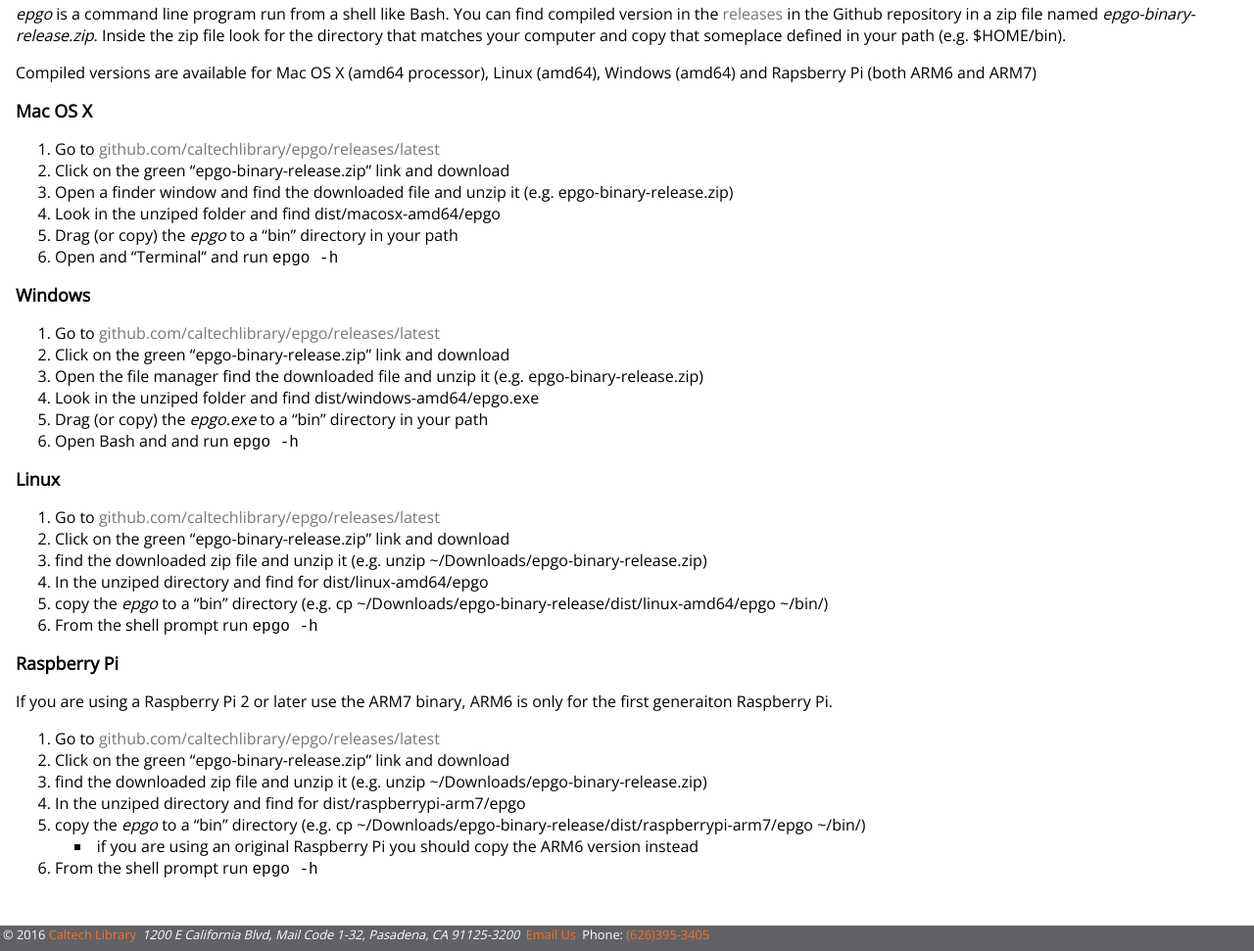
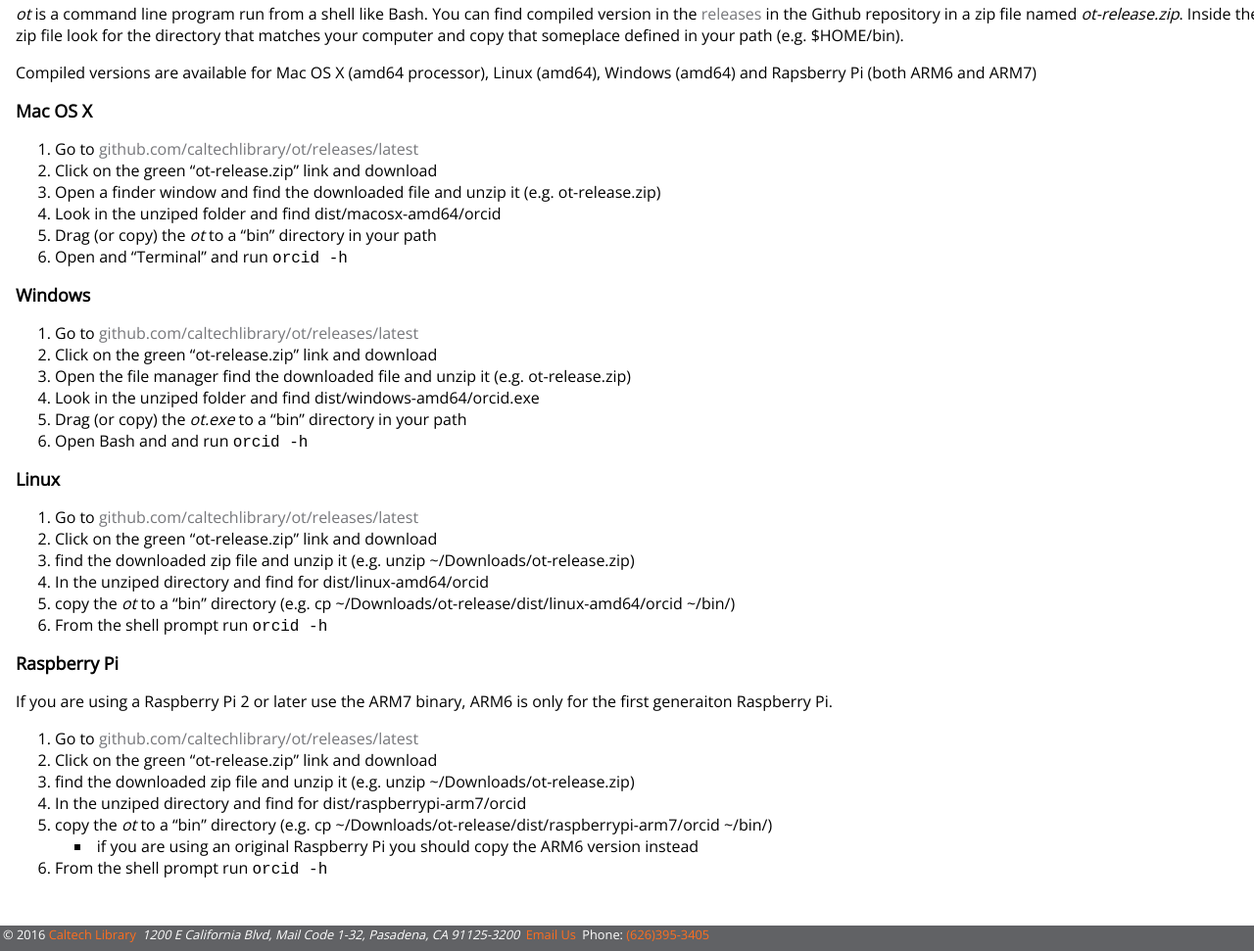
Before and after one commit to caltechlibrary/orcidtools, a plain HTML site: page install.html in a window 1280 px wide. Shown: the part 208-1179 px from the top of the page at 98% size. Drawn offline with nearby package versions, Linux system fonts and the light colour scheme.

Commit message:
Quick Save

```diff
--- a/install.html
+++ b/install.html
@@ -24,9 +24,9 @@
 <section>
 <h1>Installation</h1>
 
-<p><em>epgo</em> is a command line program run from a shell like Bash. You can find compiled
-version in the <a href="https://github.com/caltechlibrary/epgo/releases/latest">releases</a>
-in the Github repository in a zip file named <em>epgo-binary-release.zip</em>. Inside
+<p><em>ot</em> is a command line program run from a shell like Bash. You can find compiled
+version in the <a href="https://github.com/caltechlibrary/ot/releases/latest">releases</a>
+in the Github repository in a zip file named <em>ot-release.zip</em>. Inside
 the zip file look for the directory that matches your computer and copy that someplace
 defined in your path (e.g. $HOME/bin).</p>
 
@@ -36,34 +36,34 @@ defined in your path (e.g. $HOME/bin).</p>
 <h2>Mac OS X</h2>
 
 <ol>
-<li>Go to <a href="https://github.com/caltechlibrary/epgo/releases/latest">github.com/caltechlibrary/epgo/releases/latest</a></li>
-<li>Click on the green &ldquo;epgo-binary-release.zip&rdquo; link and download</li>
-<li>Open a finder window and find the downloaded file and unzip it (e.g. epgo-binary-release.zip)</li>
-<li>Look in the unziped folder and find dist/macosx-amd64/epgo</li>
-<li>Drag (or copy) the <em>epgo</em> to a &ldquo;bin&rdquo; directory in your path</li>
-<li>Open and &ldquo;Terminal&rdquo; and run <code>epgo -h</code></li>
+<li>Go to <a href="https://github.com/caltechlibrary/ot/releases/latest">github.com/caltechlibrary/ot/releases/latest</a></li>
+<li>Click on the green &ldquo;ot-release.zip&rdquo; link and download</li>
+<li>Open a finder window and find the downloaded file and unzip it (e.g. ot-release.zip)</li>
+<li>Look in the unziped folder and find dist/macosx-amd64/orcid</li>
+<li>Drag (or copy) the <em>ot</em> to a &ldquo;bin&rdquo; directory in your path</li>
+<li>Open and &ldquo;Terminal&rdquo; and run <code>orcid -h</code></li>
 </ol>
 
 <h2>Windows</h2>
 
 <ol>
-<li>Go to <a href="https://github.com/caltechlibrary/epgo/releases/latest">github.com/caltechlibrary/epgo/releases/latest</a></li>
-<li>Click on the green &ldquo;epgo-binary-release.zip&rdquo; link and download</li>
-<li>Open the file manager find the downloaded file and unzip it (e.g. epgo-binary-release.zip)</li>
-<li>Look in the unziped folder and find dist/windows-amd64/epgo.exe</li>
-<li>Drag (or copy) the <em>epgo.exe</em> to a &ldquo;bin&rdquo; directory in your path</li>
-<li>Open Bash and and run <code>epgo -h</code></li>
+<li>Go to <a href="https://github.com/caltechlibrary/ot/releases/latest">github.com/caltechlibrary/ot/releases/latest</a></li>
+<li>Click on the green &ldquo;ot-release.zip&rdquo; link and download</li>
+<li>Open the file manager find the downloaded file and unzip it (e.g. ot-release.zip)</li>
+<li>Look in the unziped folder and find dist/windows-amd64/orcid.exe</li>
+<li>Drag (or copy) the <em>ot.exe</em> to a &ldquo;bin&rdquo; directory in your path</li>
+<li>Open Bash and and run <code>orcid -h</code></li>
 </ol>
 
 <h2>Linux</h2>
 
 <ol>
-<li>Go to <a href="https://github.com/caltechlibrary/epgo/releases/latest">github.com/caltechlibrary/epgo/releases/latest</a></li>
-<li>Click on the green &ldquo;epgo-binary-release.zip&rdquo; link and download</li>
-<li>find the downloaded zip file and unzip it (e.g. unzip ~/Downloads/epgo-binary-release.zip)</li>
-<li>In the unziped directory and find for dist/linux-amd64/epgo</li>
-<li>copy the <em>epgo</em> to a &ldquo;bin&rdquo; directory (e.g. cp ~/Downloads/epgo-binary-release/dist/linux-amd64/epgo ~/bin/)</li>
-<li>From the shell prompt run <code>epgo -h</code></li>
+<li>Go to <a href="https://github.com/caltechlibrary/ot/releases/latest">github.com/caltechlibrary/ot/releases/latest</a></li>
+<li>Click on the green &ldquo;ot-release.zip&rdquo; link and download</li>
+<li>find the downloaded zip file and unzip it (e.g. unzip ~/Downloads/ot-release.zip)</li>
+<li>In the unziped directory and find for dist/linux-amd64/orcid</li>
+<li>copy the <em>ot</em> to a &ldquo;bin&rdquo; directory (e.g. cp ~/Downloads/ot-release/dist/linux-amd64/orcid ~/bin/)</li>
+<li>From the shell prompt run <code>orcid -h</code></li>
 </ol>
 
 <h2>Raspberry Pi</h2>
@@ -71,16 +71,16 @@ defined in your path (e.g. $HOME/bin).</p>
 <p>If you are using a Raspberry Pi 2 or later use the ARM7 binary, ARM6 is only for the first generaiton Raspberry Pi.</p>
 
 <ol>
-<li>Go to <a href="https://github.com/caltechlibrary/epgo/releases/latest">github.com/caltechlibrary/epgo/releases/latest</a></li>
-<li>Click on the green &ldquo;epgo-binary-release.zip&rdquo; link and download</li>
-<li>find the downloaded zip file and unzip it (e.g. unzip ~/Downloads/epgo-binary-release.zip)</li>
-<li>In the unziped directory and find for dist/raspberrypi-arm7/epgo</li>
-<li>copy the <em>epgo</em> to a &ldquo;bin&rdquo; directory (e.g. cp ~/Downloads/epgo-binary-release/dist/raspberrypi-arm7/epgo ~/bin/)
+<li>Go to <a href="https://github.com/caltechlibrary/ot/releases/latest">github.com/caltechlibrary/ot/releases/latest</a></li>
+<li>Click on the green &ldquo;ot-release.zip&rdquo; link and download</li>
+<li>find the downloaded zip file and unzip it (e.g. unzip ~/Downloads/ot-release.zip)</li>
+<li>In the unziped directory and find for dist/raspberrypi-arm7/orcid</li>
+<li>copy the <em>ot</em> to a &ldquo;bin&rdquo; directory (e.g. cp ~/Downloads/ot-release/dist/raspberrypi-arm7/orcid ~/bin/)
 
 <ul>
 <li>if you are using an original Raspberry Pi you should copy the ARM6 version instead</li>
 </ul></li>
-<li>From the shell prompt run <code>epgo -h</code></li>
+<li>From the shell prompt run <code>orcid -h</code></li>
 </ol>
 
 </section>
```
Also changed, not shown: 1 other file.
